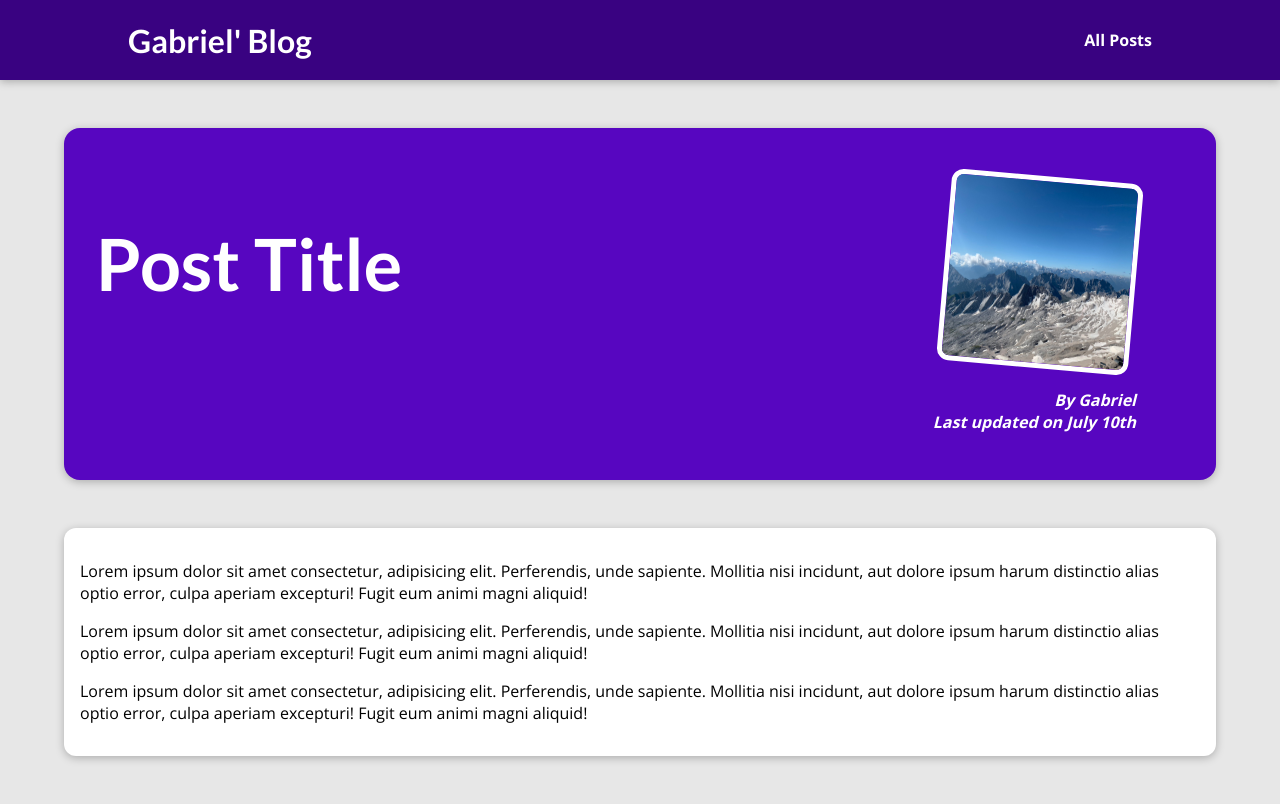
After one commit to G-PPeralta/my_site, a Django app: template blog/templates/blog/post-detail.html in a window 1280 px wide. The commit adds this page. Run offline with Django 4.2, Linux system fonts and the light colour scheme; the template is opened without the code that fills it, so the values that code supplies are empty.

Commit message:
feat: creates post-detail template

```diff
--- /dev/null
+++ b/blog/static/blog/post-detail.css
@@ -0,0 +1,62 @@
+body {
+  background-color: #e7e7e7;
+}
+
+#main-navigation {
+  background-color: #390281;
+  box-shadow: 0 2px 8px rgba(0, 0, 0, 0.25);
+}
+
+#summary {
+  margin: 8rem auto 3rem auto;
+  padding: 2rem;
+  width: 90%;
+  max-width: 90rem;
+  border-radius: 16px;
+  background-color: #5706c0;
+  position: relative;
+  box-shadow: 0 2px 8px rgba(0, 0, 0, 0.25);
+  height: 22rem;
+}
+
+#summary h2 {
+  color: white;
+  font-size: 4.5rem;
+}
+
+#summary article {
+  position: absolute;
+  top: 2rem;
+  right: 3rem;
+  padding: 1rem 2rem;
+  border-radius: 12px;
+  text-align: right;
+  color: white;
+}
+
+#summary article img {
+  width: 12rem;
+  height: 12rem;
+  border-radius: 12px;
+  transform: rotateZ(5deg);
+  border: 5px solid white;
+  margin-bottom: 1rem;
+}
+
+#summary address {
+  font-weight: bold;
+}
+
+#summary time {
+  font-weight: bold;
+}
+
+main {
+  width: 90%;
+  max-width: 90rem;
+  margin: 3rem auto;
+  background-color: white;
+  padding: 1rem;
+  border-radius: 12px;
+  box-shadow: 0 2px 8px rgba(0, 0, 0, 0.25);
+}
--- a/blog/templates/blog/includes/post.html
+++ b/blog/templates/blog/includes/post.html
@@ -2,7 +2,7 @@
 
 <li>
   <article class="post">
-    <a href="">
+    <a href="{% url "post-detail-page" "the-mountains" %}">
       <img src="{% static "blog/images/mountains.jpg" %}" alt="Mountain Hiking" />
       <div class="post__content">
         <h3>Mountain Hiking</h3>
--- /dev/null
+++ b/blog/templates/blog/post-detail.html
@@ -0,0 +1,35 @@
+{% extends "base.html" %}
+{% load static %}
+
+{% block title %}
+  This Post Title
+{% endblock %}
+
+{% block css_files %}
+  <link rel="stylesheet" href="{% static "blog/post-detail.css" %}" />
+{% endblock %}
+
+{% block content %}
+  <section id="summary">
+    <h2>Post Title</h2>
+    <article>
+      <img src={% static "blog/images/mountains.jpg" %} alt="Post Title" />
+      <address>By Gabriel</addres>
+        <div>
+          Last updated on <time>July 10th</time>
+        </div>
+    </article>
+  </section>
+
+  <main>
+    <p>
+      Lorem ipsum dolor sit amet consectetur, adipisicing elit. Perferendis, unde sapiente. Mollitia nisi incidunt, aut dolore ipsum harum distinctio alias optio error, culpa aperiam excepturi! Fugit eum animi magni aliquid!
+    </p>
+    <p>
+      Lorem ipsum dolor sit amet consectetur, adipisicing elit. Perferendis, unde sapiente. Mollitia nisi incidunt, aut dolore ipsum harum distinctio alias optio error, culpa aperiam excepturi! Fugit eum animi magni aliquid!
+    </p>
+    <p>
+      Lorem ipsum dolor sit amet consectetur, adipisicing elit. Perferendis, unde sapiente. Mollitia nisi incidunt, aut dolore ipsum harum distinctio alias optio error, culpa aperiam excepturi! Fugit eum animi magni aliquid!
+    </p>
+  </main>
+{% endblock %}
--- a/blog/views.py
+++ b/blog/views.py
@@ -11,5 +11,5 @@ def posts(request):
     return render(request, "blog/all-posts.html")
 
 
-def post_detail(request):
-    pass
+def post_detail(request, slug):
+    return render(request, "blog/post-detail.html")
```
Also changed, not shown: blog/static/blog/post.css (renamed from blog/static/blog/posts.css).
